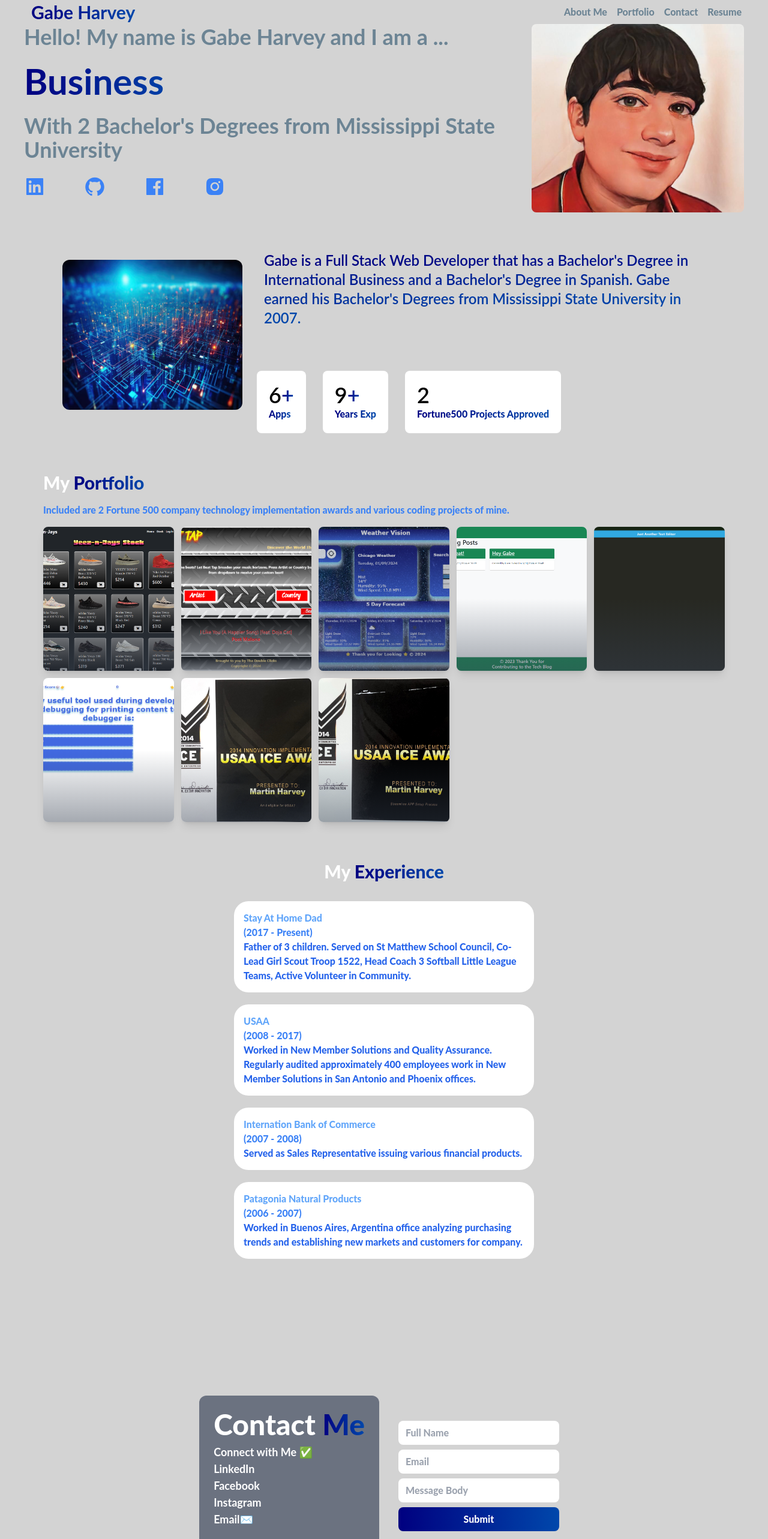
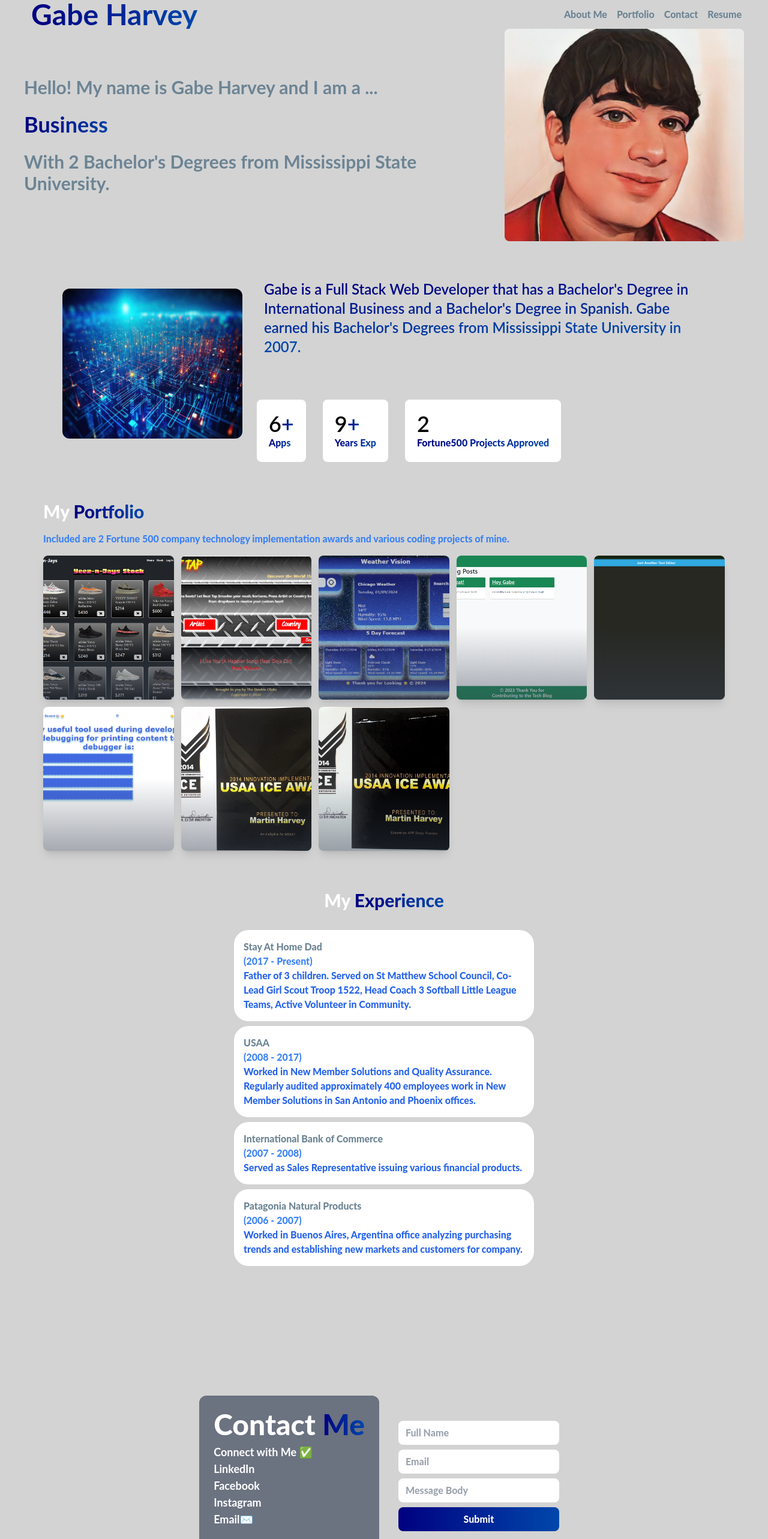
Before and after one commit to gabeharvey/react-portfolio, a React (Create React App) app: page / in a window 1280 px wide. Shown: the top 2565 px of the page at 60% size. Built offline with nearby package versions, Linux system fonts and the light colour scheme.

Commit message:
Minor Styling Adjustments Throughout

```diff
--- a/src/components/Experience.jsx
+++ b/src/components/Experience.jsx
@@ -4,25 +4,35 @@ const Experience = () => {
   return (
     <div className='py-10 bg-lightgray'>
         <h2 className='mb-8 text-3xl text-white text-center'>My <span>Experience</span></h2>
-        <div className='mb-[20px] text-blue-400 relative bg-white p-4 rounded-3xl max-w-[500px] mx-auto'>
+            <div className='max-w-[500px] mx-auto'>
+                <div className='mb-2'>
+                    <div className='bg-white p-4 rounded-3xl'>
                         <p>Stay At Home Dad</p>
                         <p className='text-blue-500'>(2017 - Present)</p>
                         <p className='text-blue-600'>Father of 3 children. Served on St Matthew School Council, Co-Lead Girl Scout Troop 1522, Head Coach 3 Softball Little League Teams, Active Volunteer in Community.</p>
                     </div>
-        <div className='mb-[20px] text-blue-400 relative bg-white p-4 rounded-3xl max-w-[500px] mx-auto'>
+                </div>
+                <div className='mb-2'>
+                    <div className='bg-white p-4 rounded-3xl'>
                         <p>USAA</p>
                         <p className='text-blue-500'>(2008 - 2017)</p>
                         <p className='text-blue-600'>Worked in New Member Solutions and Quality Assurance. Regularly audited approximately 400 employees work in New Member Solutions in San Antonio and Phoenix offices.</p>
                     </div>
-        <div className='mb-[20px] text-blue-400 relative bg-white p-4 rounded-3xl max-w-[500px] mx-auto'>
-            <p>Internation Bank of Commerce</p>
+                </div>
+                <div className='mb-2'>
+                    <div className='bg-white p-4 rounded-3xl'>
+                        <p>International Bank of Commerce</p>
                         <p className='text-blue-500'>(2007 - 2008)</p>
                         <p className='text-blue-600'>Served as Sales Representative issuing various financial products.</p>
                     </div>
-        <div className='mb-[20px] text-blue-400 relative bg-white p-4 rounded-3xl max-w-[500px] mx-auto'>
+                </div>
+                <div className='mb-2'>
+                    <div className='bg-white p-4 rounded-3xl'>
                         <p>Patagonia Natural Products</p>
                         <p className='text-blue-500'>(2006 - 2007)</p>
                         <p className='text-blue-600'>Worked in Buenos Aires, Argentina office analyzing purchasing trends and establishing new markets and customers for company.</p>
+                    </div>
+                </div>
             </div>
         <div className='h-[50px] w-[2px] bg-lightgray relative my-1 mx-auto'></div>
     </div>
--- a/src/components/Hero.jsx
+++ b/src/components/Hero.jsx
@@ -1,23 +1,16 @@
 import React from 'react'
 import proPic from '../assets/profile-pic.png'
 import {TypeAnimation} from 'react-type-animation'
-import {AiFillLinkedin,AiFillGithub,AiFillFacebook,AiFillInstagram} from 'react-icons/ai'
 
 const Hero = () => {
   return (
     <div>
         <div className='max-w-[1200px] h-auto mx-auto flex flex-col-reverse sm:flex-row justify-center align-center'>
         <div className='bg-white-300 flex-col my-auto mx-auto'>
-            <p className='md:text-4xl sm:text-3xl text-xl font-bold text-white-200'>Hello! My name is Gabe Harvey and I am a ...</p>
-            <h1 className='md:text-6xl sm:text-5xl text-3xl font-bold md:py-6'><TypeAnimation sequence={['Full Stack Web Developer',1000,'Designer',1000,'Business Consultant',1000]}wrapper='span' speed={45} repeat={Infinity}/></h1>
+            <p className='md:text-3xl sm:text-3xl text-xl font-bold text-white-200'>Hello! My name is Gabe Harvey and I am a ...</p>
+            <h1 className='md:text-4xl sm:text-5xl text-3xl font-bold md:py-6'><TypeAnimation sequence={['Full Stack Web Developer',1000,'Designer',1000,'Business Consultant',1000]}wrapper='span' speed={45} repeat={Infinity}/></h1>
             <div className='flex justify-center items-center'>
-                <p className='md:text-4xl sm:text-4xl text-xl font-bold text-white-500'>With 2 Bachelor's Degrees from Mississippi State University</p>
-            </div>
-            <div className='text-4xl flex justify-start gap-16 my-6 text-blue-500'>
-                <AiFillLinkedin/>
-                <AiFillGithub/>
-                <AiFillFacebook/>
-                <AiFillInstagram/>
+                <p className='md:text-3xl sm:text-4xl text-xl font-bold text-white-500'>With 2 Bachelor's Degrees from Mississippi State University.</p>
             </div>
         </div>
             <div className='text-7xl'>
--- a/src/components/Navbar.jsx
+++ b/src/components/Navbar.jsx
@@ -1,14 +1,23 @@
-import React, {useState} from 'react'
+import React, {useState, useEffect} from 'react'
 import {AiOutlineClose, AiOutlineMenu} from 'react-icons/ai'
 
 const Navbar = () => {
-    const [nav, setNav] = useState(false)
+    const [nav, setNav] = useState(false);
+    useEffect(() => {
+        let timer;
+        if (nav) {
+            timer = setTimeout(() => {
+                setNav(false);
+            }, 5000);
+        }
+        return () => clearTimeout(timer);
+    }, [nav]);
     const handleNav = () => {
         setNav(!nav)
     }
   return (
     <div className='flex justify-between items-center max-w-[1240px] mx-auto h-30 px-4 text-l'>
-        <h1 className='text-3xl font-bold primary-color ml-4'>Gabe Harvey</h1>
+        <h1 className='text-5xl font-bold primary-color ml-4'>Gabe Harvey</h1>
         <ul className='hidden md:flex'>
             <li className='p-2'><a href='#about'>About Me</a></li>
             <li className='p-2'><a href='#portfolio'>Portfolio</a></li>
@@ -19,12 +28,12 @@ const Navbar = () => {
         {nav ? <AiOutlineClose size={24}/> : <AiOutlineMenu size={24}/>}
     </div>
     <div className={nav ? 'text-white-300 fixed h-full left-0 top-0 w-[60%] border-r border-r-gray-900 bg-gray-200 ease-in-out duration-700' : 'fixed left-[-100%]'}>
-        <h1 className='text-3xl font-bold primary-color ml-4'>Gabe Harvey</h1>
+        <h1 className='text-5xl font-bold primary-color ml-4'>Gabe Harvey</h1>
         <ul className='p-8 text-2xl'>
-            <li className='p-2'>About Me</li>
-            <li className='p-2'>Portfolio</li>
-            <li className='p-2'>Contact</li>
-            <li className='p-2'>Resume</li>
+            <li className='p-2'><a href='#about'>About Me</a></li>
+            <li className='p-2'><a href='#portfolio'>Portfolio</a></li>
+            <li className='p-2'><a href='#contact'>Contact</a></li>
+            <li className='p-2'><a href='#resume'>Resume</a></li>
         </ul>
     </div>
     </div>
```
Lines whose indentation alone changed are shown as unchanged.
